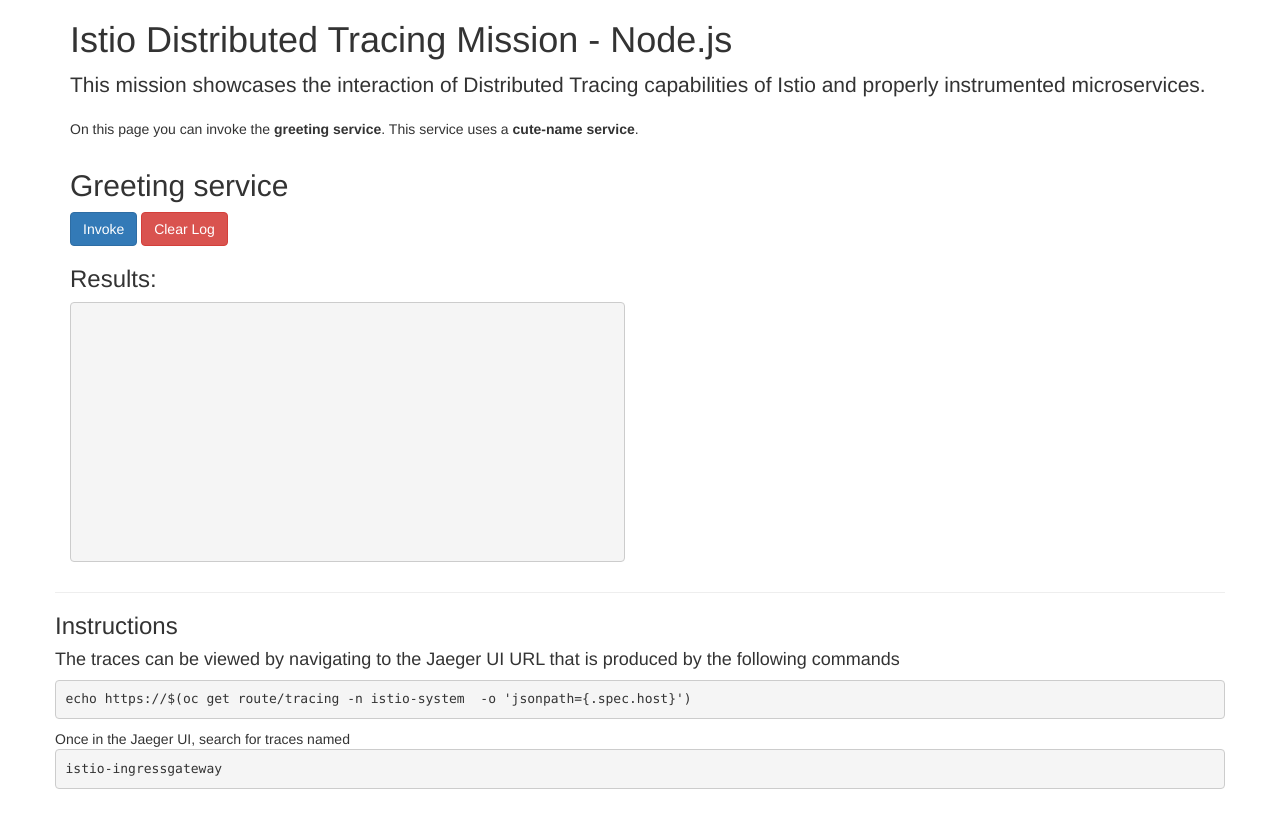
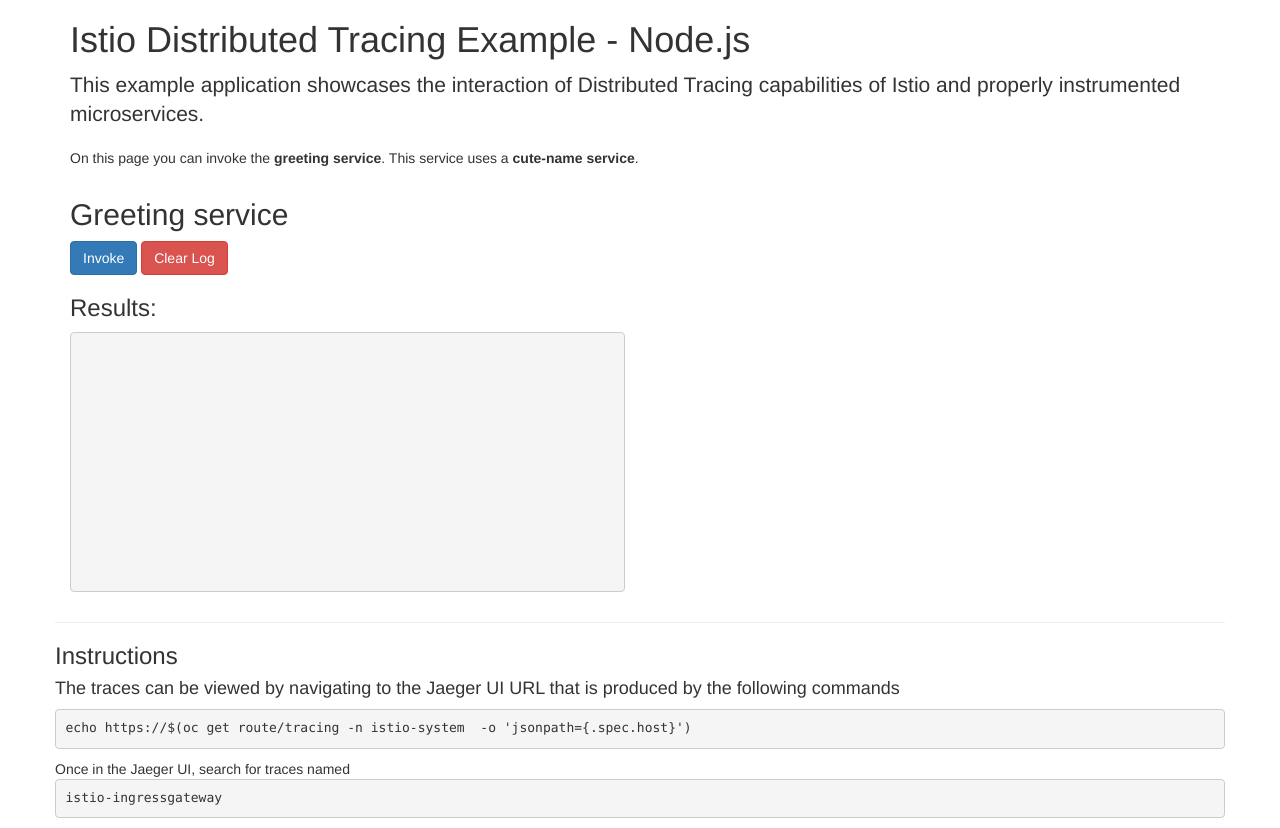
Before and after one commit to nodeshift-archived/nodejs-istio-tracing, a website: page greeting-service/public/index.html in a window 1280 px wide. Before the commit the page ends 800 px from the top, so only its background shows below. Drawn offline with nearby package versions, Linux system fonts and the light colour scheme.

Commit message:
chore: update booster/mission to example

```diff
--- a/greeting-service/public/index.html
+++ b/greeting-service/public/index.html
@@ -19,7 +19,7 @@
 
 <head>
   <meta charset="utf-8">
-  <title>Istio Distributed Tracing Mission - Node.js</title>
+  <title>Istio Distributed Tracing Example - Node.js</title>
   <link rel="stylesheet"
         href="https://maxcdn.bootstrapcdn.com/bootstrap/3.3.7/css/bootstrap.min.css"
         integrity="sha384-BVYiiSIFeK1dGmJRAkycuHAHRg32OmUcww7on3RYdg4Va+PmSTsz/K68vbdEjh4u"
@@ -31,9 +31,9 @@
 <div class="container">
 
   <div>
-    <h1>Istio Distributed Tracing Mission - Node.js</h1>
+    <h1>Istio Distributed Tracing Example - Node.js</h1>
     <p class="lead">
-      This mission showcases the interaction of Distributed Tracing capabilities of Istio and properly instrumented microservices.
+      This example application showcases the interaction of Distributed Tracing capabilities of Istio and properly instrumented microservices.
     </p>
     <p>
       On this page you can invoke the <strong>greeting service</strong>. This service uses a <strong>cute-name
```
Also changed, not shown: README.md.
